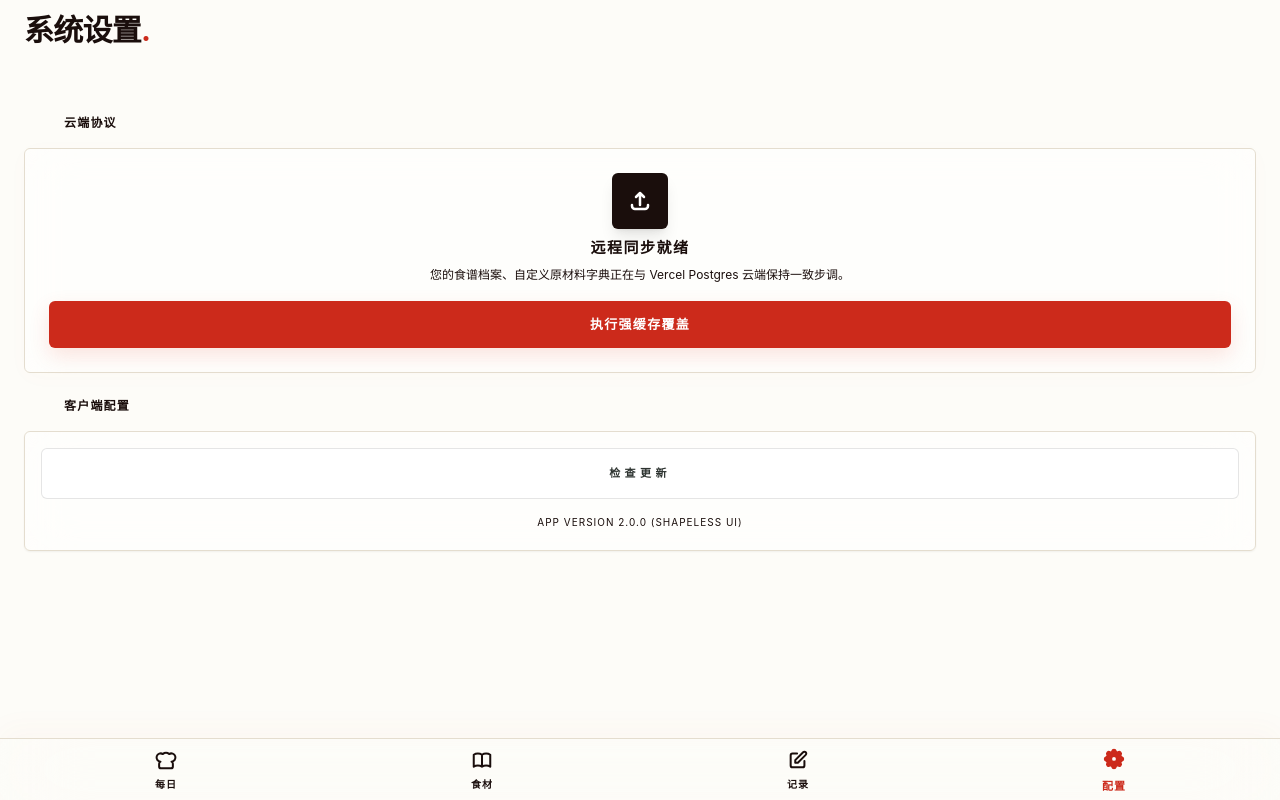
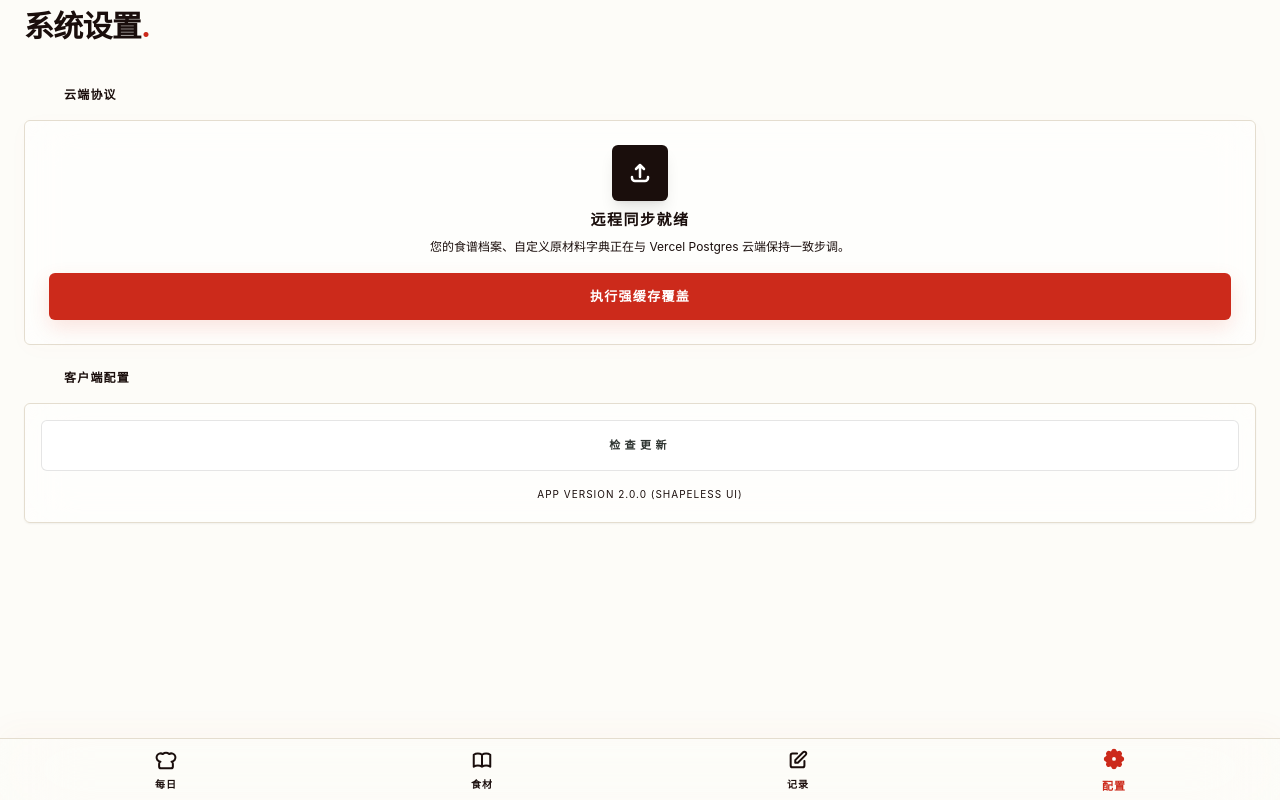
Before and after one commit to whitersa/daily-recipe, a React (Vite) app: page /settings in a window 1280 px wide. Built offline with nearby package versions, Linux system fonts and the light colour scheme; no server answers.

Commit message:
feat: implement recipe creation view with dynamic ingredient and step management

```diff
--- a/src/index.css
+++ b/src/index.css
@@ -6,10 +6,17 @@
 
 @layer base {
   html,
-  body {
+  body,
+  #root {
     overflow: hidden;
     overscroll-behavior: none;
     height: 100%;
+    width: 100%;
+    margin: 0;
+    padding: 0;
+  }
+  html,
+  body {
     height: -webkit-fill-available;
     touch-action: pan-x pan-y;
   }
--- a/src/views/Assets.tsx
+++ b/src/views/Assets.tsx
@@ -50,13 +50,13 @@ export default function Assets() {
     <motion.div
       initial={{ opacity: 0 }}
       animate={{ opacity: 1 }}
-      className="flex flex-col h-full overflow-hidden bg-background"
+      className="flex flex-col absolute inset-0 overflow-hidden bg-background"
     >
-      <header className="px-5 pt-[calc(0.5rem+env(safe-area-inset-top))] pb-3 flex items-center justify-end z-20 flex-none bg-background/40 backdrop-blur-md border-b border-foreground/[0.03]">
+      <header className="px-5 pt-[env(safe-area-inset-top,0px)] mt-2 pb-2 flex items-center justify-end z-20 flex-none bg-background/40 backdrop-blur-md border-b border-foreground/[0.03]">
         <span className="text-[10px] font-bold text-foreground/20 tracking-widest uppercase">SYMBOLOGY CORE / {assets.length} ITEMS</span>
       </header>
 
-      <main className="flex-1 overflow-y-auto no-scrollbar px-5 py-4 space-y-8 pb-32">
+      <main className="flex-1 overflow-y-auto no-scrollbar px-5 py-4 space-y-8 pb-[120px]">
 
         {/* Section 1: Ingredients */}
         <section className="space-y-3">
--- a/src/views/EditRecipe.tsx
+++ b/src/views/EditRecipe.tsx
@@ -79,9 +79,9 @@ export default function EditRecipe({ recipes, onRefresh }: { recipes: Recipe[],
     <motion.div
       initial={{ opacity: 0 }}
       animate={{ opacity: 1 }}
-      className="flex flex-col h-full overflow-hidden bg-background"
+      className="flex flex-col absolute inset-0 overflow-hidden bg-background"
     >
-      <header className="px-5 pt-[env(safe-area-inset-top,0px)] pb-1.5 flex items-center justify-between z-20 flex-none bg-background/40 backdrop-blur-md border-b border-foreground/[0.03]">
+      <header className="px-5 pt-[env(safe-area-inset-top,0px)] mt-2 pb-2 flex items-center justify-between z-20 flex-none bg-background/40 backdrop-blur-md border-b border-foreground/[0.03]">
         <Link to={`/recipe/${id}`} className="p-1 text-foreground/40 hover:text-foreground transition-colors">
           <svg className="w-6 h-6" fill="none" stroke="currentColor" viewBox="0 0 24 24" strokeWidth="2.5"><path d="M15 19l-7-7 7-7" strokeLinecap="round" strokeLinejoin="round"/></svg>
         </Link>
--- a/src/views/Home.tsx
+++ b/src/views/Home.tsx
@@ -16,10 +16,10 @@ export default function Home({ recipes }: { recipes: Recipe[] }) {
       animate={{ opacity: 1 }}
       exit={{ opacity: 0 }}
       transition={{ duration: 0.35 }}
-      className="flex flex-col h-full overflow-hidden bg-background relative"
+      className="flex flex-col absolute inset-0 overflow-hidden bg-background"
     >
       {/* Absolute Header Area floating shapeless - elevated z-index for modals */}
-      <header className="px-6 pt-[env(safe-area-inset-top,0px)] pb-0 flex flex-col z-[60] flex-none relative">
+      <header className="px-6 pt-[env(safe-area-inset-top,0px)] mt-2 pb-2 flex flex-col z-[60] flex-none relative">
         <div className="pt-1.5">
           <SearchHeader />
         </div>
@@ -45,7 +45,7 @@ export default function Home({ recipes }: { recipes: Recipe[] }) {
         </nav>
       </header>
 
-      <section className="flex-1 overflow-y-auto no-scrollbar px-6 pt-0 pb-[80px] relative z-10">
+      <section className="flex-1 overflow-y-auto no-scrollbar px-6 pt-0 pb-[120px] relative z-10">
         <div className="grid grid-cols-2 gap-3">
           {filteredRecipes.length > 0 ? (
             filteredRecipes.map((recipe: Recipe, index: number) => (
--- a/src/views/NewRecipe.tsx
+++ b/src/views/NewRecipe.tsx
@@ -72,9 +72,9 @@ export default function NewRecipe({ onRefresh }: { onRefresh: () => void }) {
     <motion.div
       initial={{ opacity: 0 }}
       animate={{ opacity: 1 }}
-      className="flex flex-col h-full overflow-hidden bg-background"
+      className="flex flex-col absolute inset-0 overflow-hidden bg-background"
     >
-      <header className="px-5 pt-[env(safe-area-inset-top,0px)] pb-1.5 flex items-center justify-between z-20 flex-none bg-background/40 backdrop-blur-md border-b border-foreground/[0.03]">
+      <header className="px-5 pt-[env(safe-area-inset-top,0px)] mt-2 pb-2 flex items-center justify-between z-20 flex-none bg-background/40 backdrop-blur-md border-b border-foreground/[0.03]">
         <button
           onClick={handleSave}
           disabled={loading || !title}
--- a/src/views/Settings.tsx
+++ b/src/views/Settings.tsx
@@ -9,9 +9,9 @@ export default function Settings() {
       animate={{ opacity: 1 }}
       exit={{ opacity: 0 }}
       transition={{ duration: 0.3 }}
-      className="flex flex-col h-full overflow-hidden bg-background"
+      className="flex flex-col absolute inset-0 overflow-hidden bg-background"
     >
-      <header className="px-6 pt-[calc(0.75rem+env(safe-area-inset-top))] pb-6 flex flex-col z-20 flex-none relative">
+      <header className="px-6 pt-[env(safe-area-inset-top,0px)] mt-2 pb-2 flex flex-col z-20 flex-none relative">
         <div className="mb-4 flex flex-col">
           <h1 className="text-[30px] font-bold tracking-tight text-foreground leading-tight">
             系统设置<span className="text-primary">.</span>
@@ -19,7 +19,7 @@ export default function Settings() {
         </div>
       </header>
 
-      <main className="flex-1 overflow-y-auto no-scrollbar px-6 py-6 space-y-6 pb-[100px]">
+      <main className="flex-1 overflow-y-auto no-scrollbar px-6 py-4 space-y-6 pb-[120px]">
         <section className="space-y-4">
           <div className="flex items-center gap-2 pl-2">
              <div className="w-6 h-[2px] bg-foreground/10 rounded-[6px]"></div>
```
